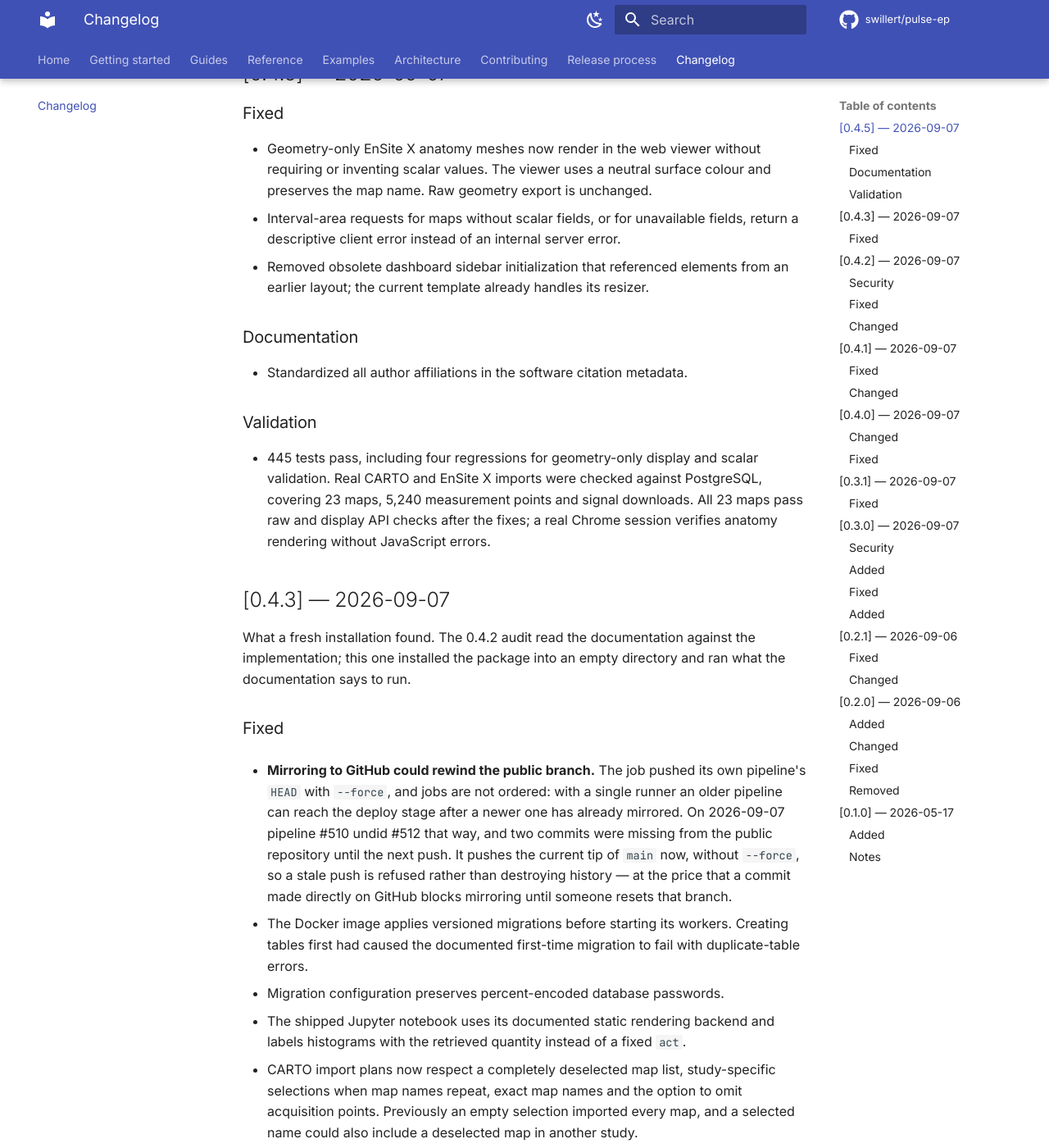
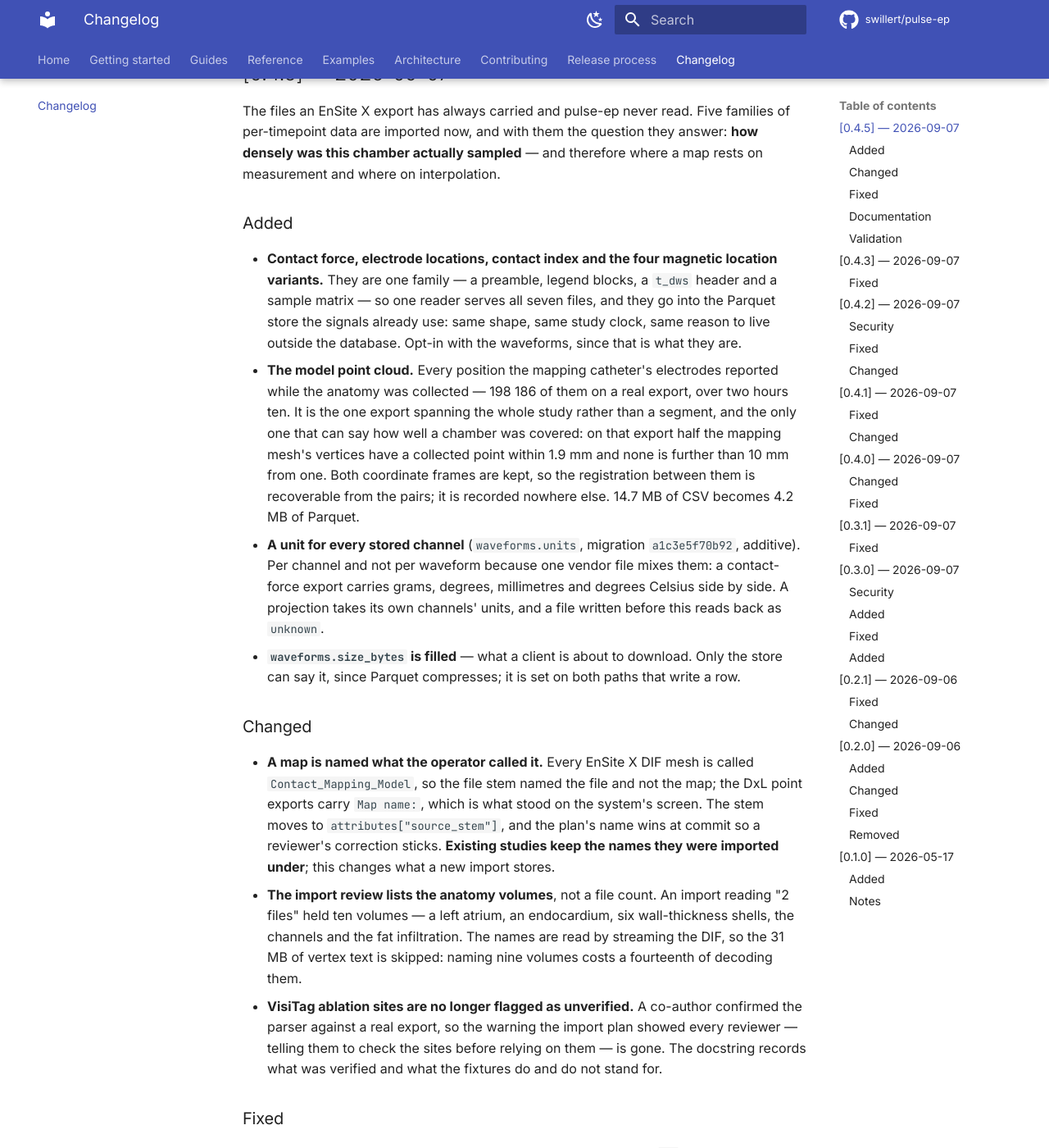
Before and after one commit to swillert/pulse-ep, an MkDocs documentation site: the page built from docs/changelog.md, in a window 1280 px wide and 1400 px high, scrolled down 247 px. Shown: the whole window at 82% size. Built offline with MkDocs 1.6.1 and Material for MkDocs 9.7.7, drawn with Linux system fonts in a browser that asks for light colours; comment, search, counter and statistics services are not loaded; some of the changed text lies outside the part shown.

Commit message:
Version 0.4.5
The files an EnSite X export has always carried and pulse-ep never read.
Contact force, electrode locations, contact index, four magnetic location
variants and the model point cloud are imported now — one reader for all of
them, because they are one format, and into the Parquet store the signals
already use, because they are the same shape on the same study clock.

What they buy is a question that could not be asked before: how densely a
chamber was actually sampled, and therefore where a map rests on measurement
and where on interpolation. On the reference export, half the mapping mesh's
65 739 vertices have a collected point within 1.9 mm and none is further than
10 mm from one.

Every stored channel carries its unit now — per channel, because one contact
force file mixes grams, degrees, millimetres and degrees Celsius. Declaring it
turned up that EnSite X signals are not millivolts and never were: the parser
applies no gain and the export states neither unit nor scale. They read
unknown; CARTO's, which does apply a gain, reads mV.

A map is called what the operator called it rather than Contact_Mapping_Model,
which is the name of the file and not the map. Existing studies keep the names
they were imported under.

Fixed along the way: a unipolar DxL channel overwrote its bipolar namesake and
the loser vanished without a word; the trailing EOF marker of every export was
being stored as an all-NaN sample.

This release also carries the geometry-only anatomy display fixes and the
citation affiliations prepared under this version earlier today; the changelog
entry covers both.

Migration a1c3e5f70b92 is additive; an existing database upgrades without loss.

```diff
--- a/docs/changelog.md
+++ b/docs/changelog.md
@@ -6,7 +6,72 @@ follows [Semantic Versioning](https://semver.org/spec/v2.0.0.html).
 
 ## [0.4.5] — 2026-09-07
 
+The files an EnSite X export has always carried and pulse-ep never read. Five
+families of per-timepoint data are imported now, and with them the question
+they answer: **how densely was this chamber actually sampled** — and therefore
+where a map rests on measurement and where on interpolation.
+
+### Added
+
+- **Contact force, electrode locations, contact index and the four magnetic
+  location variants.** They are one family — a preamble, legend blocks, a
+  `t_dws` header and a sample matrix — so one reader serves all seven files,
+  and they go into the Parquet store the signals already use: same shape,
+  same study clock, same reason to live outside the database. Opt-in with the
+  waveforms, since that is what they are.
+- **The model point cloud.** Every position the mapping catheter's electrodes
+  reported while the anatomy was collected — 198 186 of them on a real export,
+  over two hours ten. It is the one export spanning the whole study rather than
+  a segment, and the only one that can say how well a chamber was covered: on
+  that export half the mapping mesh's vertices have a collected point within
+  1.9 mm and none is further than 10 mm from one. Both coordinate frames are
+  kept, so the registration between them is recoverable from the pairs; it is
+  recorded nowhere else. 14.7 MB of CSV becomes 4.2 MB of Parquet.
+- **A unit for every stored channel** (`waveforms.units`, migration
+  `a1c3e5f70b92`, additive). Per channel and not per waveform because one
+  vendor file mixes them: a contact-force export carries grams, degrees,
+  millimetres and degrees Celsius side by side. A projection takes its own
+  channels' units, and a file written before this reads back as `unknown`.
+- **`waveforms.size_bytes` is filled** — what a client is about to download.
+  Only the store can say it, since Parquet compresses; it is set on both paths
+  that write a row.
+
+### Changed
+
+- **A map is named what the operator called it.** Every EnSite X DIF mesh is
+  called `Contact_Mapping_Model`, so the file stem named the file and not the
+  map; the DxL point exports carry `Map name:`, which is what stood on the
+  system's screen. The stem moves to `attributes["source_stem"]`, and the
+  plan's name wins at commit so a reviewer's correction sticks. **Existing
+  studies keep the names they were imported under**; this changes what a new
+  import stores.
+- **The import review lists the anatomy volumes**, not a file count. An import
+  reading "2 files" held ten volumes — a left atrium, an endocardium, six
+  wall-thickness shells, the channels and the fat infiltration. The names are
+  read by streaming the DIF, so the 31 MB of vertex text is skipped: naming
+  nine volumes costs a fourteenth of decoding them.
+- **VisiTag ablation sites are no longer flagged as unverified.** A co-author
+  confirmed the parser against a real export, so the warning the import plan
+  showed every reviewer — telling them to check the sites before relying on
+  them — is gone. The docstring records what was verified and what the
+  fixtures do and do not stand for.
+
 ### Fixed
+
+- **A unipolar DxL channel overwrote its bipolar namesake.** Only `PP` carries
+  polarity in its *kind*; `CFEmean_bi` and `CFEmean_uni` both resolved to
+  `cfe_mean`, and since a map's channels merge by point id the file parsed last
+  won and the other measurement vanished without a word. Polarity is also
+  decoded in one place again — `_dxl_quantity` had grown a second decoder
+  beside `split_polarity`, the arrangement that once let grouping and the
+  descriptor disagree about a filename.
+- **EnSite X signals are not millivolts, and no longer claim to be.** The
+  parser applies no gain and the export declares neither a unit nor a scale
+  anywhere in its preamble. Those channels read `unknown`. CARTO's do apply a
+  gain, so theirs say `mV` — a fact rather than a convention now.
+- **The trailing `EOF` marker is not a sample.** Every one of these exports
+  ends with one, and the CSV reader turns it into a row carrying a timestamp
+  and nothing else. Dropped centrally rather than in each reader.
 
 - Geometry-only EnSite X anatomy meshes now render in the web viewer without
   requiring or inventing scalar values. The viewer uses a neutral surface
@@ -22,11 +87,13 @@ follows [Semantic Versioning](https://semver.org/spec/v2.0.0.html).
 
 ### Validation
 
-- 445 tests pass, including four regressions for geometry-only display and
-  scalar validation. Real CARTO and EnSite X imports were checked against
-  PostgreSQL, covering 23 maps, 5,240 measurement points and signal downloads.
-  All 23 maps pass raw and display API checks after the fixes; a real Chrome
-  session verifies anatomy rendering without JavaScript errors.
+- 507 tests pass. Real CARTO and EnSite X imports were checked against
+  PostgreSQL, covering 23 maps, 5,240 measurement points and signal downloads;
+  all 23 pass raw and display API checks, and a real Chrome session verifies
+  anatomy rendering without JavaScript errors. The per-timepoint exports were
+  imported end to end from a real 6.0.0 EnSite X archive — sixteen windows,
+  their units read back out of Parquet, and migration a1c3e5f70b92 applied,
+  reverted and re-applied against PostgreSQL 16.
 
 ## [0.4.3] — 2026-09-07
 
```
